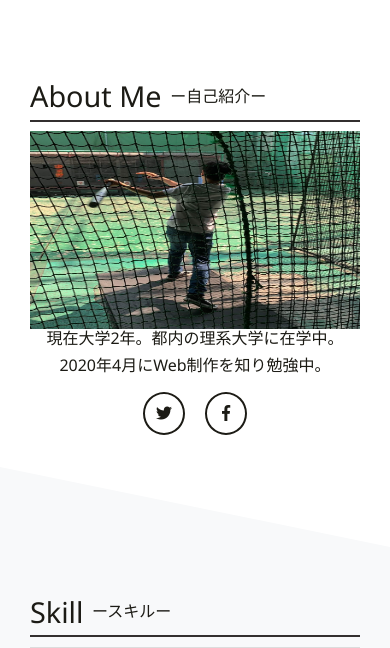
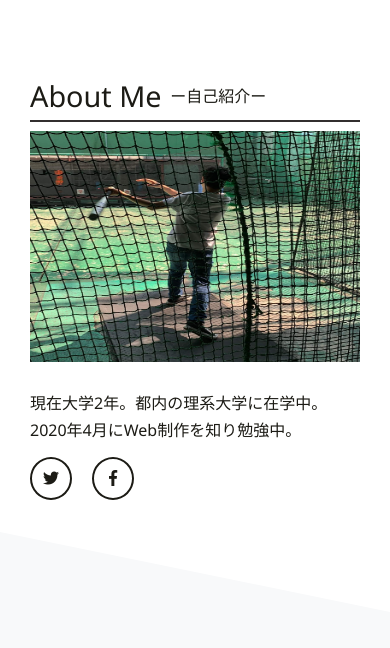
Before and after one commit to ryoya-murata/myportfolio, a PHP site: page / in a window 390 px wide. Shown: the part 845-1493 px from the top of the page. Run offline with PHP 8.4, Linux system fonts and the light colour scheme; some libraries are stand-ins or nearby versions; some web fonts are replaced.

Commit message:
aboutセクションのレスポンシブを設定

```diff
--- a/css/style.css
+++ b/css/style.css
@@ -307,19 +307,26 @@ img {
   }
 }
 
-.about__img-wrap {
+.about__content {
   -webkit-box-flex: 0;
-      -ms-flex: 0 2 48%;
-          flex: 0 2 48%;
+      -ms-flex: 0 1 48%;
+          flex: 0 1 48%;
+}
+
+.about__content:first-child {
   margin-right: 4%;
-  position: relative;
-  padding-top: 60%;
 }
 
 @media screen and (max-width: 767px) {
-  .about__img-wrap {
+  .about__content:first-child {
     margin-right: 0;
+    margin-bottom: 2em;
   }
+}
+
+.about__img-wrap {
+  position: relative;
+  padding-top: 70%;
 }
 
 .about__img {
@@ -331,11 +338,14 @@ img {
   height: 100%;
 }
 
-.about__desc-wrap {
-  -webkit-box-flex: 0;
-      -ms-flex: 0 1 48%;
-          flex: 0 1 48%;
+.about__content--desc {
   text-align: center;
+}
+
+@media screen and (max-width: 767px) {
+  .about__content--desc {
+    text-align: left;
+  }
 }
 
 .about__intro {
--- a/css/style.scss
+++ b/css/style.scss
@@ -337,15 +337,23 @@ $layer: (
     }
 }
 
+.about__content{
+    flex: 0 1 48%;
+
+    &:first-child{
+        margin-right: 4%;
+
+        @include mq('sp'){
+            margin-right: 0;
+            margin-bottom: 2em;
+        }
+    }
+}
+
+
 .about__img-wrap{
-    flex: 0 2 48%;
-    margin-right: 4%;
     position: relative;
-    padding-top: 60%;
-
-    @include mq('sp'){
-        margin-right: 0;
-    }
+    padding-top: 70%;
 }
 
 .about__img{
@@ -357,11 +365,12 @@ $layer: (
     height: 100%;
 }
 
-.about__desc-wrap{
-    flex: 0 1 48%;
+.about__content--desc{
     text-align: center;
 
-
+    @include mq('sp'){
+        text-align: left;
+    }
 }
 
 .about__intro{
--- a/index.html
+++ b/index.html
@@ -76,10 +64,12 @@
                 <p class="section__title-desc">ー自己紹介ー</p><!-- /.section__title--jp -->
             </div><!-- /.section__heads -->
             <div class="about__contents-wrap">
-                <div class="about__img-wrap">
-                    <img src="./img/profile.jpg" alt="" class="about__img">
-                </div><!-- /.about__img-wrap -->
-                <div class="about__desc-wrap">
+                <div class="about__content about__content--img">
+                    <div class="about__img-wrap">
+                        <img src="./img/profile.jpg" alt="" class="about__img">
+                    </div><!-- /.about__img-wrap -->
+                </div><!-- /.about__content about__content--img -->
+                <div class="about__content about__content--desc">
                     <div class="about__intro">
                         現在大学2年。都内の理系大学に在学中。
                     </div><!-- /.about__intro -->
```
Also changed, not shown: other parts of index.html (+11 -23 lines), 1 other file.
